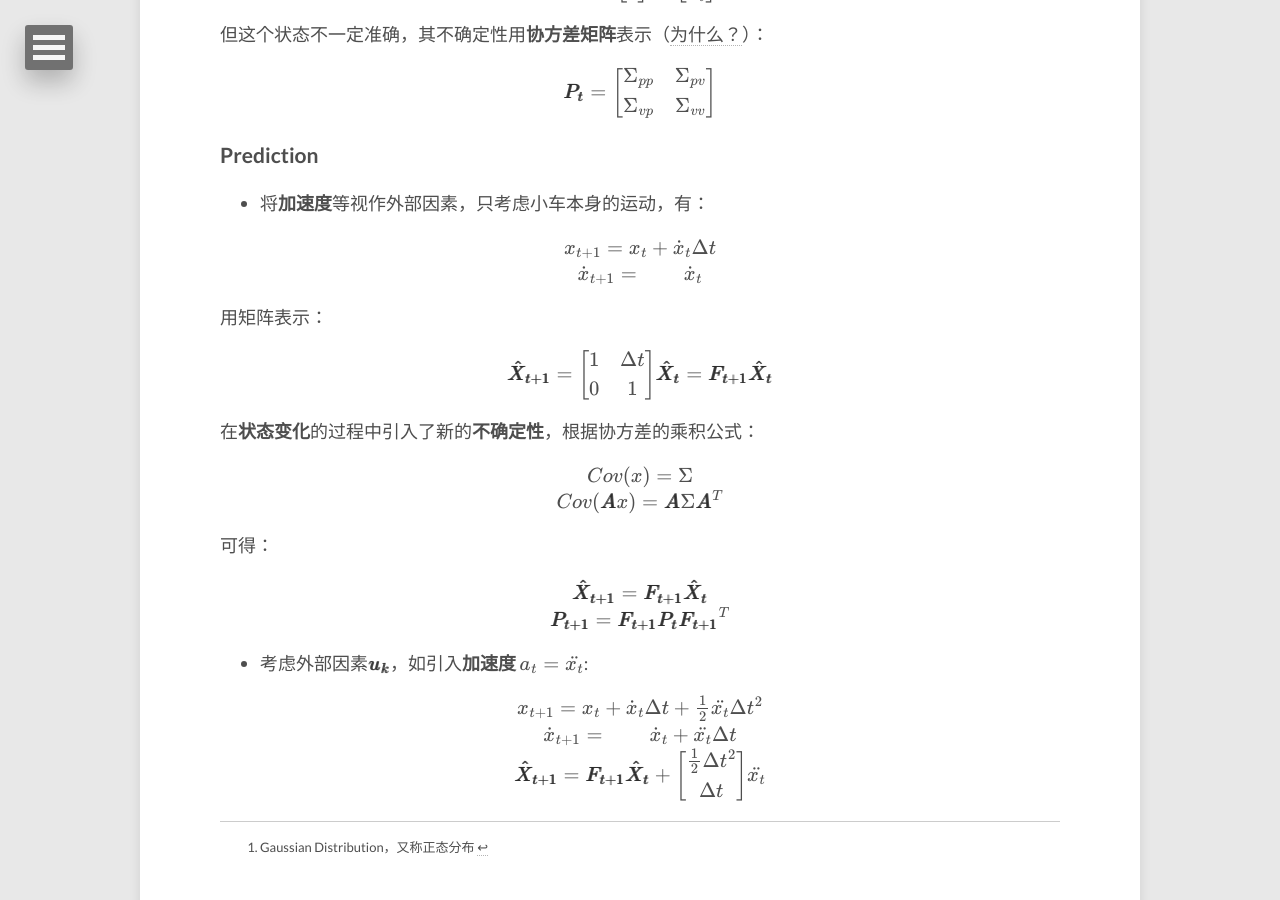
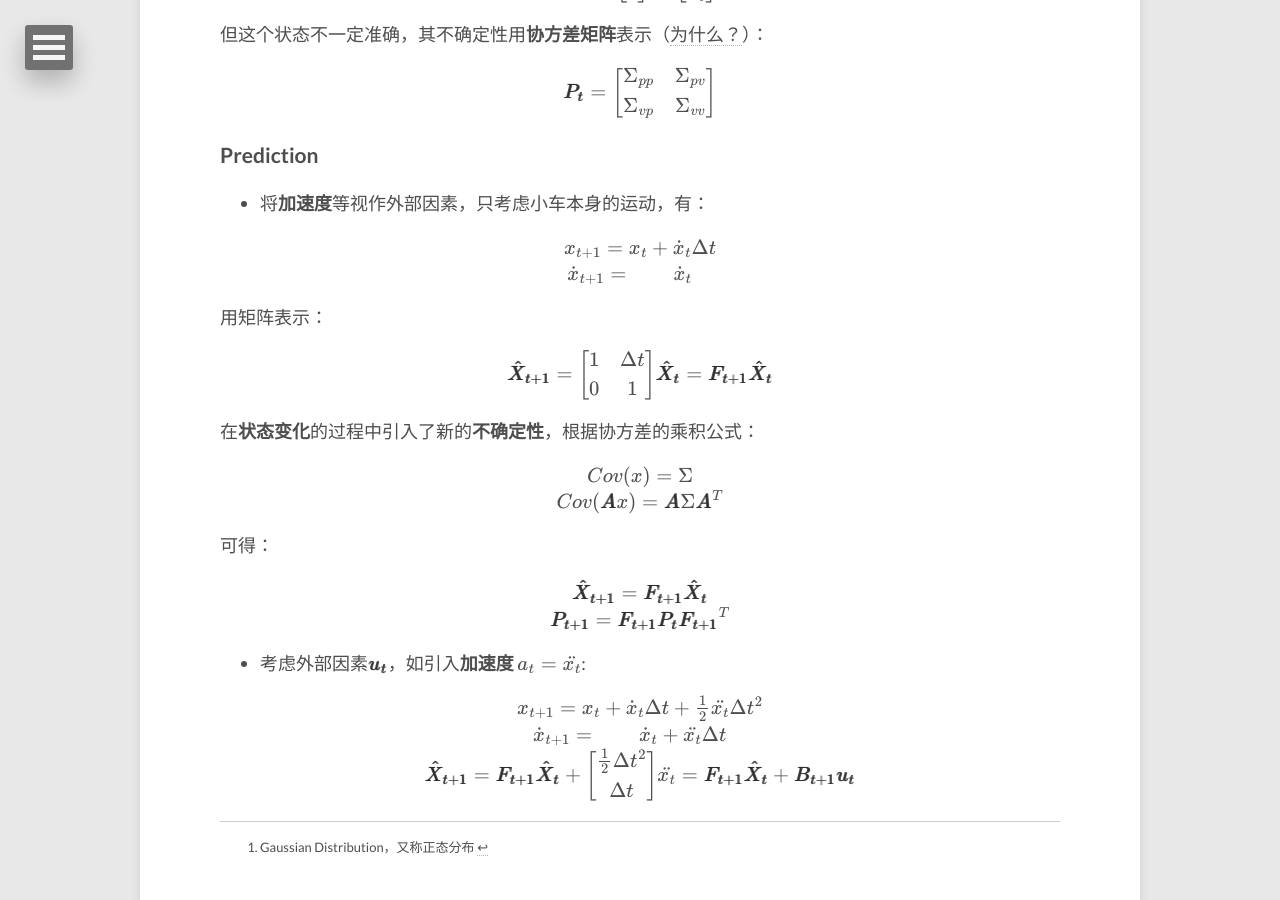
Before and after one commit to lucameng/lucameng.github.io, a Jekyll site: the page built from _posts/2022-07-20-Kalman-Filter.md, in a window 1280 px wide and 900 px high, scrolled down 3172 px. Built offline with Jekyll 4.4.1, drawn with Linux system fonts in a browser that asks for light colours; formulas are drawn with MathJax 3.

Commit message:
update KF

```diff
--- a/_posts/2022-07-20-Kalman-Filter.md
+++ b/_posts/2022-07-20-Kalman-Filter.md
@@ -174,7 +174,7 @@ $
 
 <center>
 $
-\dot{x}_{t+1}=\qquad \dot{x}_{t}
+\dot{x}_{t+1}=\qquad \dot{x}_{t} \quad
 $
 </center>
 
@@ -216,7 +216,7 @@ $
 $
 </center>
 
-- 考虑外部因素$$ \pmb{u_k} $$，如引入**加速度** $$a_t = \ddot{x_t}$$:
+- 考虑外部因素$$ \pmb{u_t} $$，如引入**加速度** $$a_t = \ddot{x_t}$$:
 
 <center>
 $
@@ -226,14 +226,14 @@ $
 
 <center>
 $
-\dot{x}_{t+1}=\qquad \dot{x}_{t} + \ddot{x_t} \Delta t
+\dot{x}_{t+1}=\qquad \dot{x}_{t} + \ddot{x_t} \Delta t \quad
 $
 </center>
 
 <center>
 $
 \pmb{\hat{X}_{t+1}} = \pmb{F_{t+1}} \pmb{\hat{X}_{t}} + \begin{bmatrix} \frac{1}{2} \Delta t^2\\
-          \Delta t \end{bmatrix} \ddot{x_t}
+          \Delta t \end{bmatrix} \ddot{x_t} = \pmb{F_{t+1}} \pmb{\hat{X}_{t}} + \pmb{B_{t+1}}\pmb{u_t}
 $
 </center>
 
```
